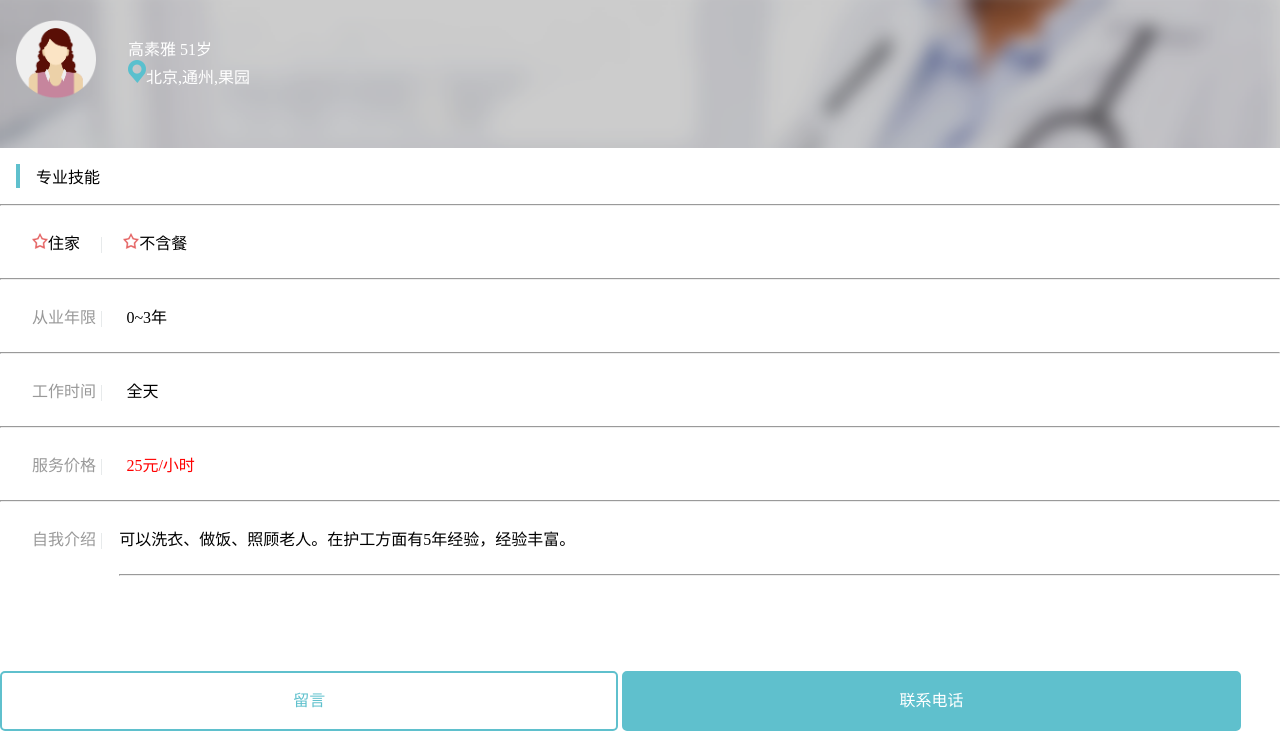
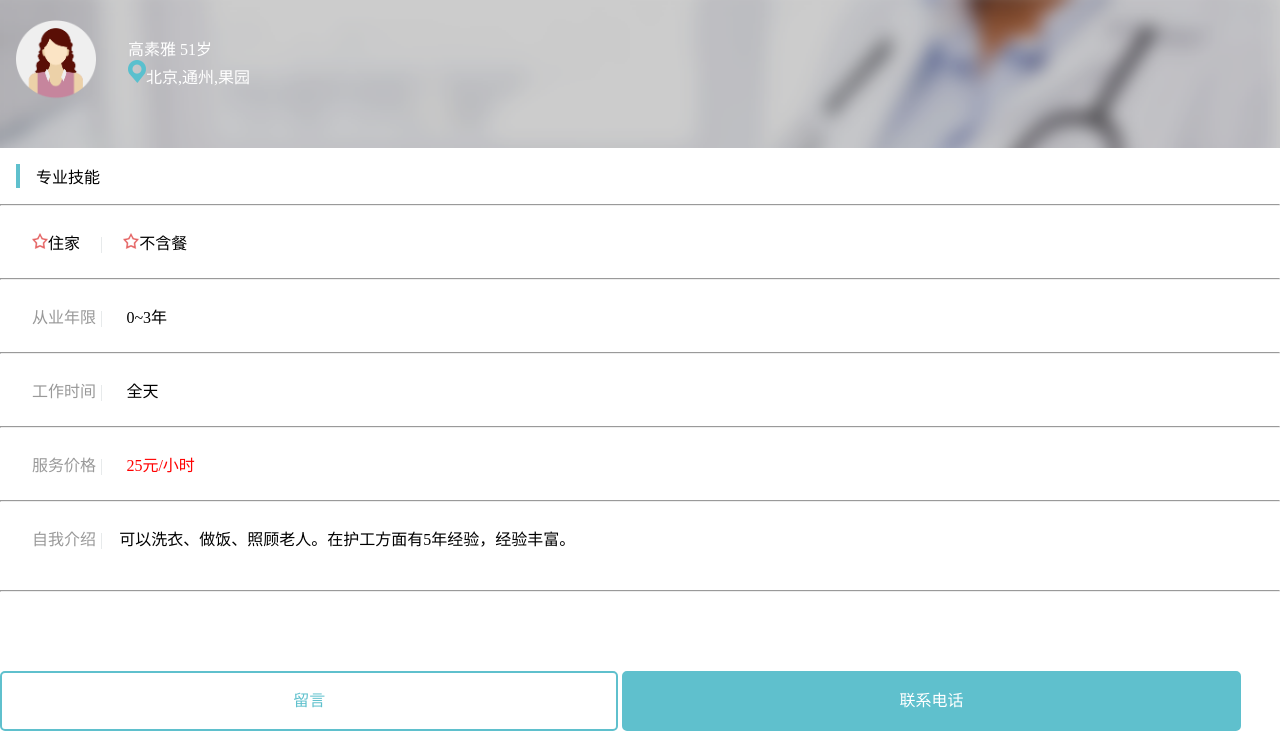
Before and after one commit to haohaitao/web, a plain HTML site: page css5/css5.html in a window 1280 px wide. Shown: the part 60-800 px from the top of the page. Drawn offline with Linux system fonts and the light colour scheme.

Commit message:
edit css5

```diff
--- a/css5/css5.css
+++ b/css5/css5.css
@@ -81,7 +81,7 @@ main{
 }
 
 .two{
-    padding: 1em 1em 1em 2em;
+    padding: 1em 1em 2em 2em;
 }
 /*脚部*/
 footer{
```
